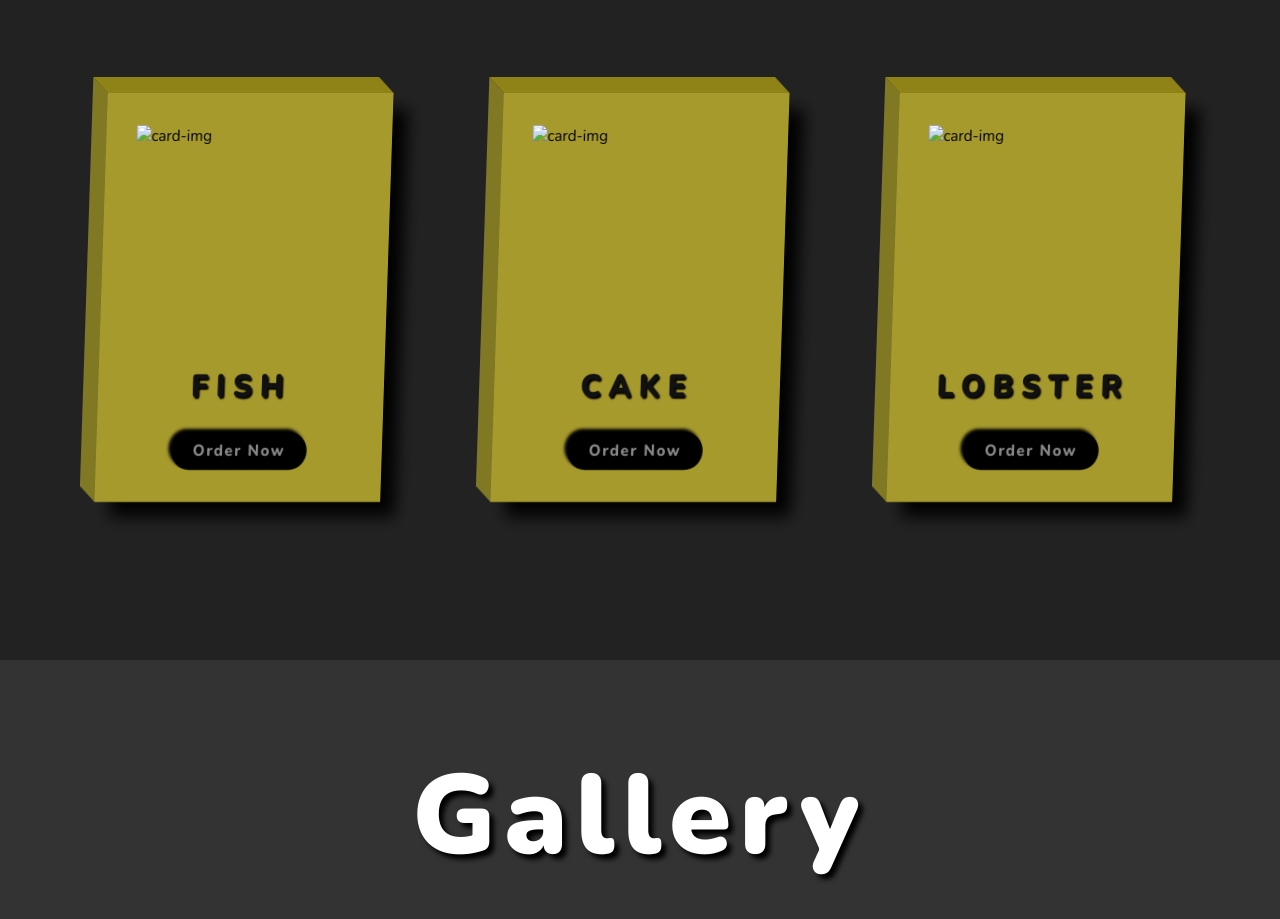
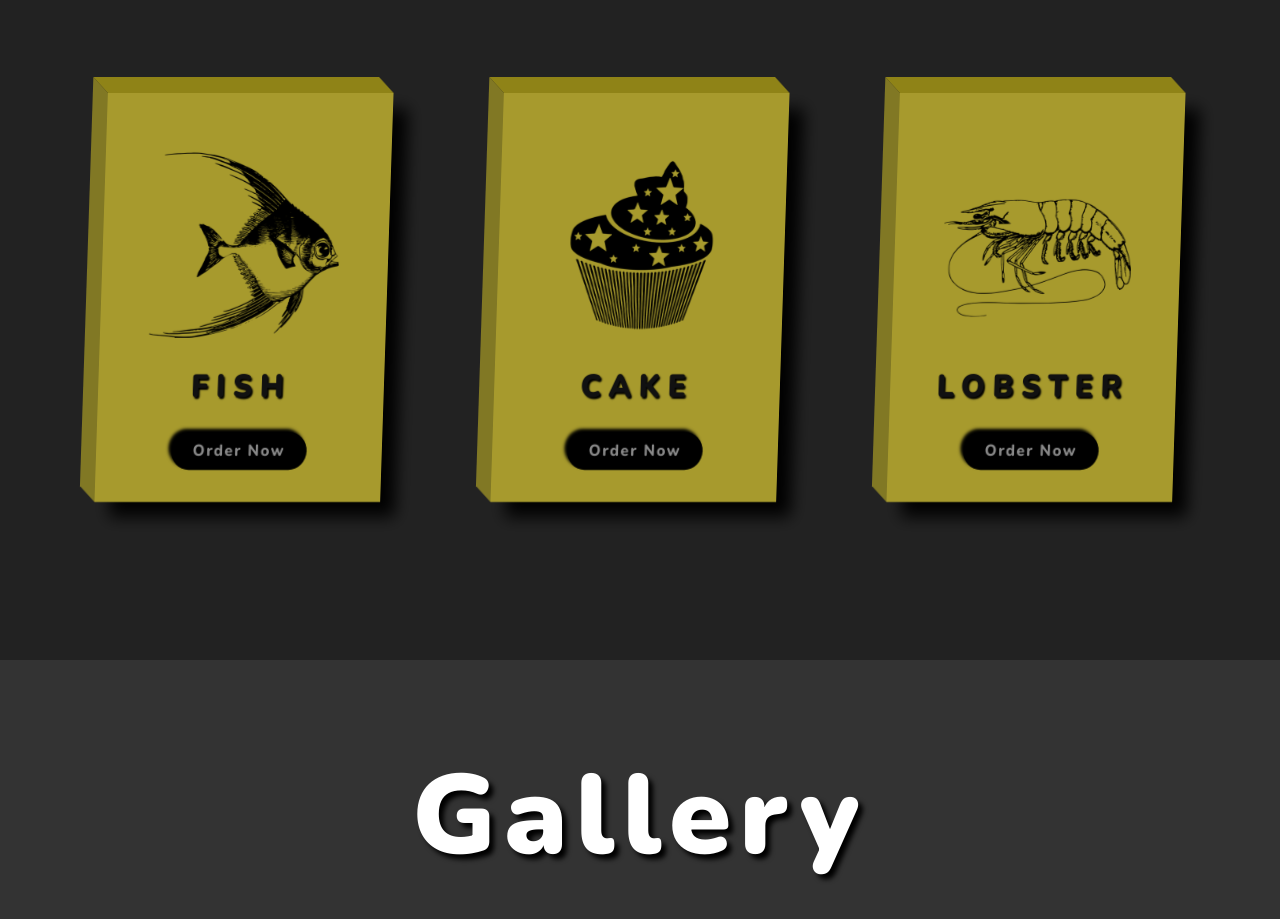
Before and after one commit to rsinha4/food-blog.github.io-, a plain HTML site: page index.html in a window 1280 px wide. Shown: the part 1100-2019 px from the top of the page. Drawn offline with nearby package versions, Linux system fonts and the light colour scheme; the site is published under a folder, as on GitHub Pages, so addresses that start at the root find nothing.

Commit message:
Update index.html

```diff
--- a/index.html
+++ b/index.html
@@ -75,19 +75,19 @@
             <h1 class="section-heading">Popular Meals</h1>
             <div class="card-container">
                 <div class="card">
-                    <img src="/images/card-img-1.png" alt="card-img">
+                    <img src="images/card-img-1.png" alt="card-img">
                     <h3 class="card-name">Fish</h3>
                     <button class="card-btn">Order Now</button>
                 </div>
 
                 <div class="card">
-                    <img src="/images/card-img-2.png" alt="card-img">
+                    <img src="images/card-img-2.png" alt="card-img">
                     <h3 class="card-name">Cake</h3>
                     <button class="card-btn">Order Now</button>
                 </div>
 
                 <div class="card">
-                    <img src="/images/card-img-3.png" alt="card-img">
+                    <img src="images/card-img-3.png" alt="card-img">
                     <h3 class="card-name">Lobster</h3>
                     <button class="card-btn">Order Now</button>
                 </div>
```
